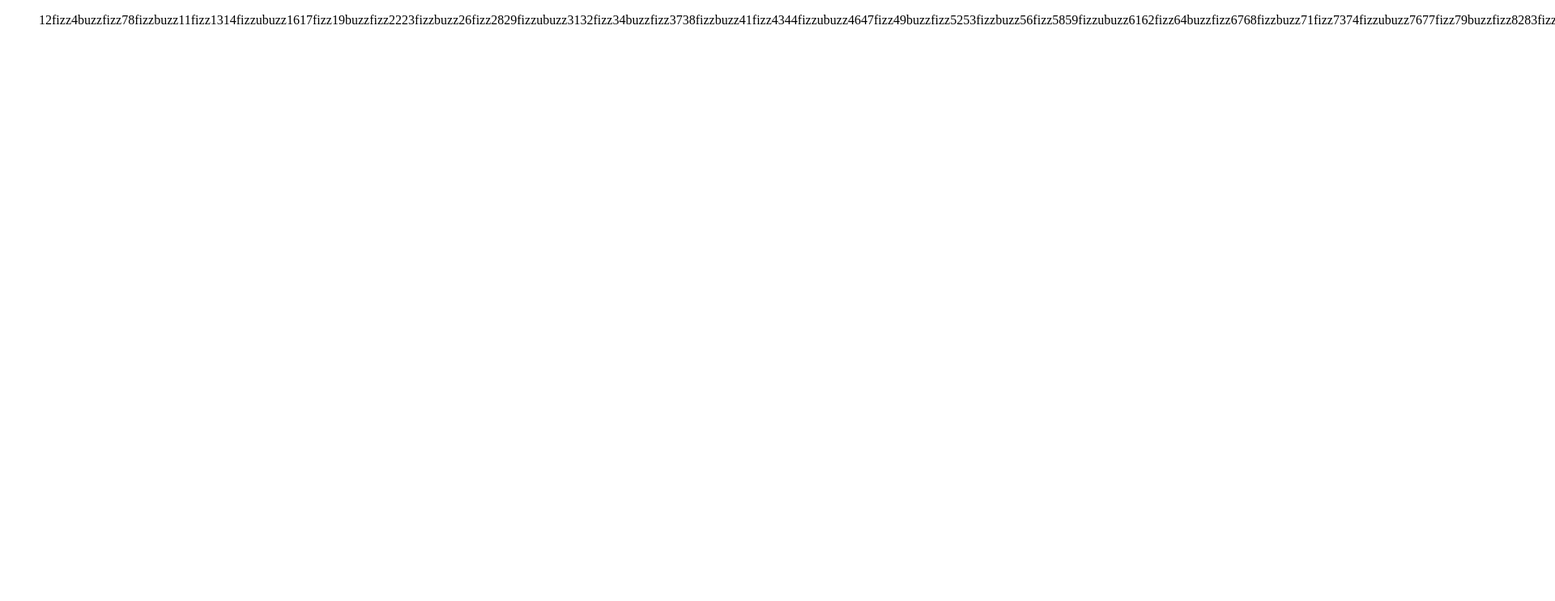
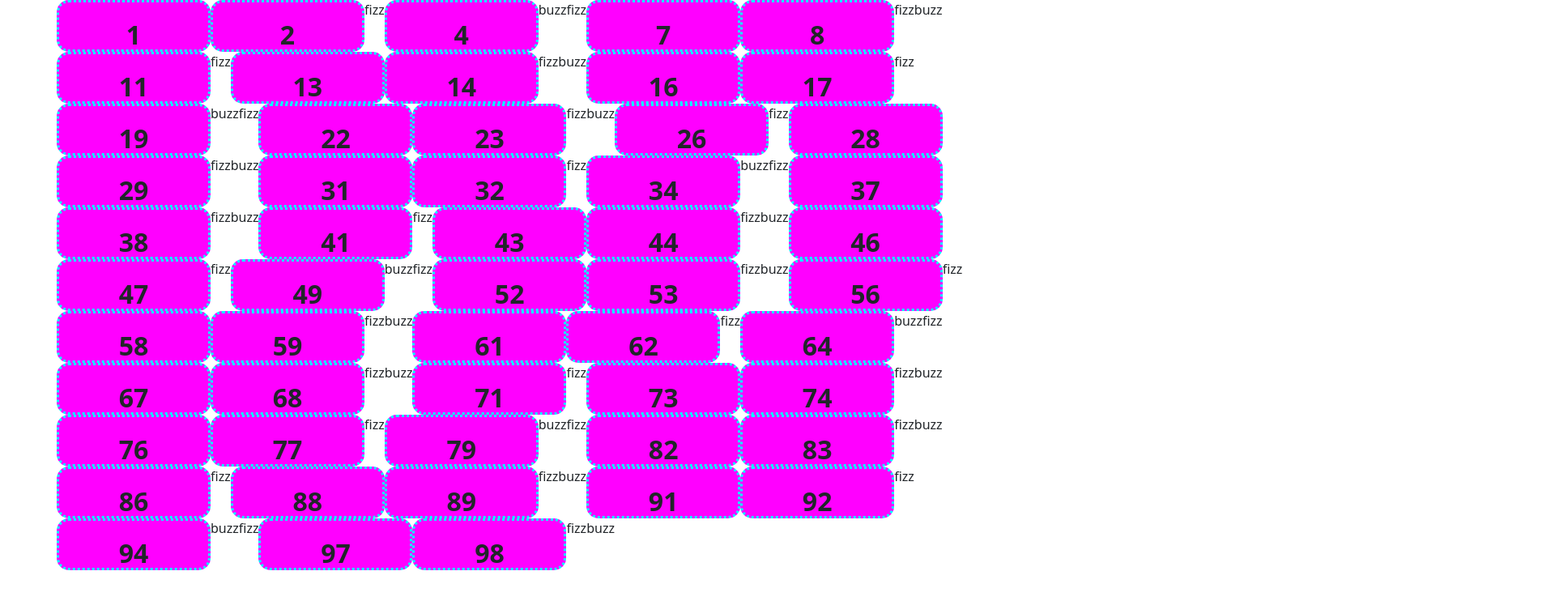
Before and after one commit to revanderground/js-fizzbuzz, a plain HTML site: page index.html in a window 1280 px wide. Shown: the top 742 px of the page at 81% size, 1920 px wide, since content can reach past the window. Drawn offline with nearby package versions, Linux system fonts and the light colour scheme.

Commit message:
with boxes but incomplete

```diff
--- a/css/style.css
+++ b/css/style.css
@@ -0,0 +1,16 @@
+
+
+div.col-2.box{
+    background-color: magenta;
+    padding: 1rem;
+    border:3px dotted #00ffff;
+    border-radius:15px;
+    height: 4rem;
+    font-size: 2rem;
+    font-weight:bold;
+    text-align: center;
+}
+
+.numero{
+    width:40%;
+}
--- a/index.html
+++ b/index.html
@@ -5,15 +5,17 @@
     <meta http-equiv="X-UA-Compatible" content="IE=edge">
     <meta name="viewport" content="width=device-width, initial-scale=1.0">
     <title>JS Fizzbuzz</title>
-
+    <link href="https://cdn.jsdelivr.net/npm/bootstrap@5.0.2/dist/css/bootstrap.min.css" rel="stylesheet" integrity="sha384-EVSTQN3/azprG1Anm3QDgpJLIm9Nao0Yz1ztcQTwFspd3yD65VohhpuuCOmLASjC" crossorigin="anonymous">
+    <link rel="stylesheet" href="https://cdnjs.cloudflare.com/ajax/libs/font-awesome/6.1.1/css/all.min.css">
     <link rel="stylesheet" href="css/style.css">
 </head>
 <body>
 
     <div class="container">
-        <ul class="list">
+        <div class="row" id="number-wrapper">
 
-        </ul>
+
+        <div>
     </div>
 
     <!-- JS importato esternamente -->
--- a/js/main.js
+++ b/js/main.js
@@ -1,22 +1,28 @@
-const ulElement = document.querySelector('ul.list')
+const numberWrapperRow=document.getElementById('number-wrapper');
+
 
 
 for (let index = 1; index < 101 ; index++) {
-    let n=index;
-    let liElement = document.createElement('li');
-    liElement = n;
-    if (n % 3 == 0 && n% 5 == 0){
+
+    let flashyBox = document.createElement('div');
+    flashyBox.classList.add('col-2', 'box');
+    flashyBox.innerHTML = index
+    if (index % 3 == 0 && index% 5 == 0){
         console.log("fizzbuzz");
-        ulElement.append("fizzubuzz");
+        flashyBox = "fizzbuzz";
+        numberWrapperRow.append(flashyBox);
 
-    } else if(n % 3 == 0){
+    } else if(index % 3 == 0){
         console.log("fizz");
-        ulElement.append("fizz");
-    } else if (n % 5 ==0){
+        flashyBox = "fizz";
+        numberWrapperRow.append(flashyBox);
+    } else if (index % 5 ==0){
         console.log("buzz");
-        ulElement.append("buzz");
+        flashyBox = "buzz";
+        numberWrapperRow.append(flashyBox);
     } else {
-        console.log(n);
-        ulElement.append(n);
+        console.log(flashyBox);
+
+        numberWrapperRow.append(flashyBox);
     }
 }
```
